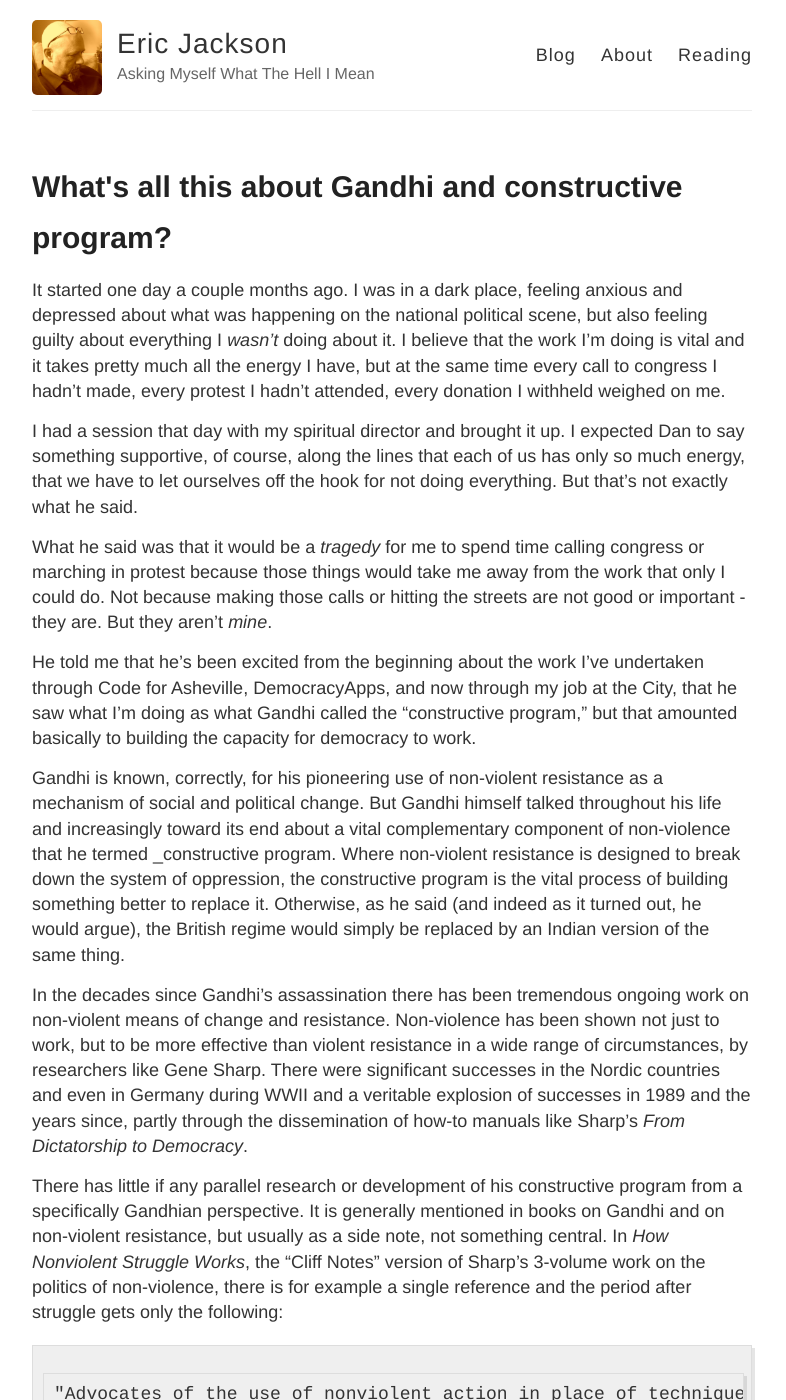
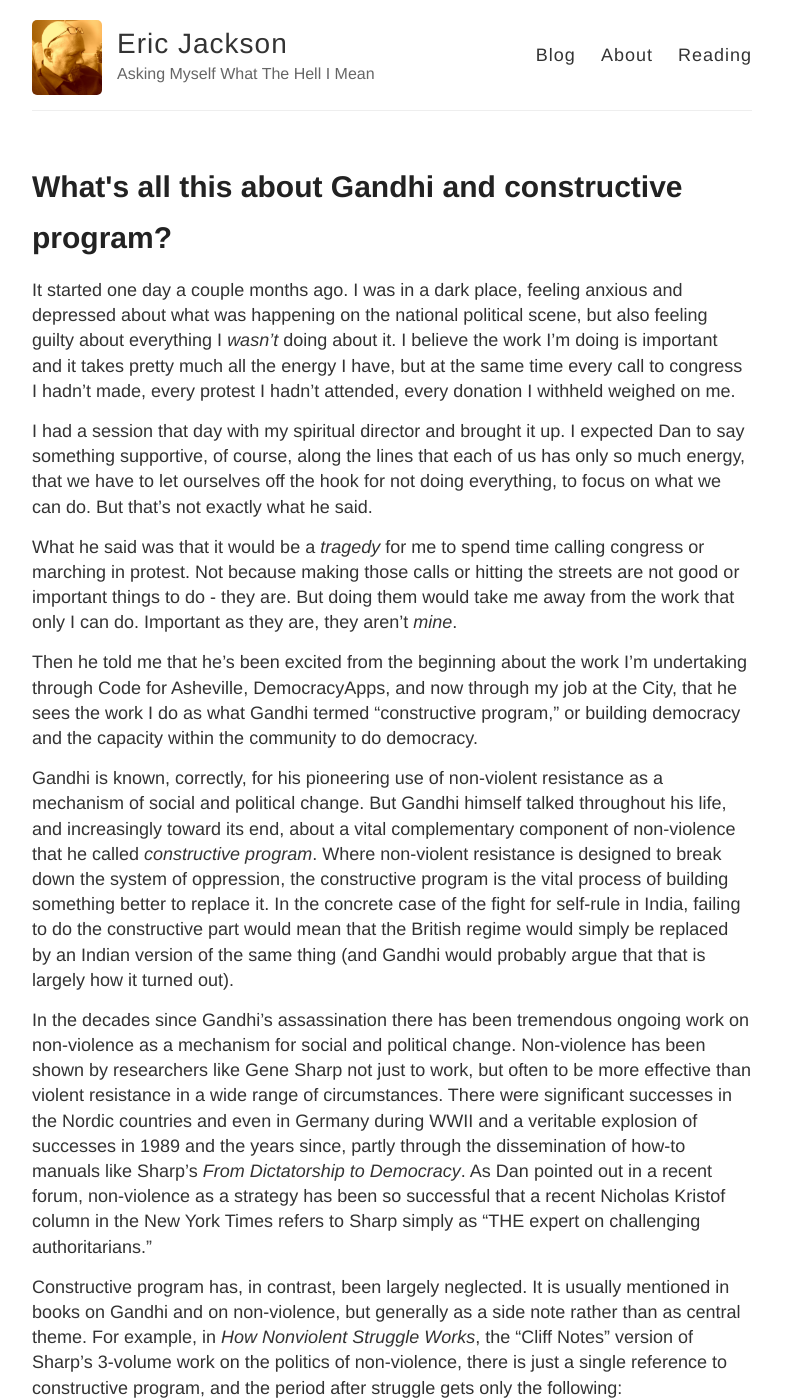
Before and after one commit to ejaxon/ejaxon.github.io, a Jekyll site: the page built from _posts/2017-4-15-what-about-constructive-program.md, in a window 1280 px wide and 1400 px high. Shown: the whole window, without its empty margins (248-1034 px from the left). Built offline with Jekyll 4.4.1, drawn with Linux system fonts in a browser that asks for light colours; some of the changed text lies outside the part shown.

Commit message:
Next iteration

```diff
--- a/_posts/2017-4-15-what-about-constructive-program.md
+++ b/_posts/2017-4-15-what-about-constructive-program.md
@@ -3,31 +3,35 @@
 title: What's all this about Gandhi and constructive program?
 ---
 
-It started one day a couple months ago. I was in a dark place, feeling anxious and depressed about what was happening on the national political scene, but also feeling guilty about everything I _wasn't_ doing about it. I believe that the work I'm doing is vital and it takes pretty much all the energy I have, but at the same time every call to congress I hadn't made, every protest I hadn't attended, every donation I withheld weighed on me.
+It started one day a couple months ago. I was in a dark place, feeling anxious and depressed about what was happening on the national political scene, but also feeling guilty about everything I _wasn't_ doing about it. I believe the work I'm doing is important and it takes pretty much all the energy I have, but at the same time every call to congress I hadn't made, every protest I hadn't attended, every donation I withheld weighed on me.
 
-I had a session that day with my spiritual director and brought it up. I expected Dan to say something supportive, of course, along the lines that each of us has only so much energy, that we have to let ourselves off the hook for not doing everything. But that's not exactly what he said.
+I had a session that day with my spiritual director and brought it up. I expected Dan to say something supportive, of course, along the lines that each of us has only so much energy, that we have to let ourselves off the hook for not doing everything, to focus on what we can do. But that's not exactly what he said.
 
-What he said was that it would be a _tragedy_ for me to spend time calling congress or marching in protest because those things would take me away from the work that only I could do. Not because making those calls or hitting the streets are not good or important - they are. But they aren't _mine_.
+What he said was that it would be a _tragedy_ for me to spend time calling congress or marching in protest. Not because making those calls or hitting the streets are not good or important things to do - they are.  But doing them would take me away from the work that only I can do. Important as they are, they aren't _mine_.
 
-He told me that he's been excited from the beginning about the work I've undertaken through Code for Asheville, DemocracyApps, and now through my job at the City, that he saw what I'm doing as what Gandhi called the "constructive program," but that amounted basically to building the capacity for democracy to work.
+Then he told me that he's been excited from the beginning about the work I'm undertaking through Code for Asheville, DemocracyApps, and now through my job at the City, that he sees the work I do as what Gandhi termed "constructive program," or building democracy and the capacity within the community to do democracy.
 
-Gandhi is known, correctly, for his pioneering use of non-violent resistance as a mechanism of social and political change. But Gandhi himself talked throughout his life and increasingly toward its end about a vital complementary component of non-violence that he termed _constructive program. Where non-violent resistance is designed to break down the system of oppression, the constructive program is the vital process of building something better to replace it. Otherwise, as he said (and indeed as it turned out, he would argue), the British regime would simply be replaced by an Indian version of the same thing.
+Gandhi is known, correctly, for his pioneering use of non-violent resistance as a mechanism of social and political change. But Gandhi himself talked throughout his life, and increasingly toward its end, about a vital complementary component of non-violence that he called _constructive program_. Where non-violent resistance is designed to break down the system of oppression, the constructive program is the vital process of building something better to replace it. In the concrete case of the fight for self-rule in India, failing to do the constructive part would mean that the British regime would simply be replaced by an Indian version of the same thing (and Gandhi would probably argue that that is largely how it turned out).
 
-In the decades since Gandhi's assassination there has been tremendous ongoing work on non-violent means of change and resistance. Non-violence has been shown not just to work, but to be more effective than violent resistance in a wide range of circumstances, by researchers like Gene Sharp. There were significant successes in the Nordic countries and even in Germany during WWII and a veritable explosion of successes in 1989 and the years since, partly through the dissemination of how-to manuals like Sharp's _From Dictatorship to Democracy_.
+In the decades since Gandhi's assassination there has been tremendous ongoing work on non-violence as a mechanism for social and political change. Non-violence has been shown by researchers like Gene Sharp not just to work, but often to be more effective than violent resistance in a wide range of circumstances. There were significant successes in the Nordic countries and even in Germany during WWII and a veritable explosion of successes in 1989 and the years since, partly through the dissemination of how-to manuals like Sharp's _From Dictatorship to Democracy_. As Dan pointed out in a recent forum, non-violence as a strategy has been so successful that a recent Nicholas Kristof column in the New York Times refers to Sharp simply as "THE expert on challenging authoritarians."
 
-There has little if any parallel research or development of his constructive program from a specifically Gandhian perspective. It is generally mentioned in books on Gandhi and on non-violent resistance, but usually as a side note, not something central. In _How Nonviolent Struggle Works_, the "Cliff Notes" version of Sharp's 3-volume work on the politics of non-violence, there is for example a single reference and the period after struggle gets only the following:
+Constructive program has, in contrast, been largely neglected. It is usually mentioned in books on Gandhi and on non-violence, but generally as a side note rather than as central theme. For example, in _How Nonviolent Struggle Works_, the "Cliff Notes" version of Sharp's 3-volume work on the politics of non-violence, there is just a single reference to constructive program, and the period after struggle gets only the following:
 
     "Advocates of the use of nonviolent action in place of techniques of violence have sometimes argued that the results achieved by nonviolent action are likely to be more permanent and satisfactory than those achieved by violence.
 
     Those advocates have argued that in the period following a successful nonviolent struggle, there will likely be "no aftermath of resentment, bitterness or revenge, no necessity for further threats of force," as Richard Gregg put it. A lasting change in the power relationships between the contending groups is also likely."
 
-On the one hand it makes perfect sense that books about resistance against oppression spend more energy on the resistance than on what happens after victory is won. But there's a problem - what happens after matters ... a lot.
+In effect, the constructive program is reduced to a simple assumption that the use of non-violent means to force change will somehow automatically result in a transformation of society.
 
-Anyone who has paid any attention to the problems of organizational change know that a transformation of organizational culture doesn't happen as the result of a single victory. Culture is tremendously persistent and lives far beyond any particular set of people who make up the organization at a particular time. I remember learning years ago about churches that if you want to understand the core issues in any congregation, look to the issues at its founding, even if that was many generations in the past. It's not that it's impossible to change the culture of an organization or community, but it does mean that it's very, very hard.
+On the one hand it seems reasonable to assume that the aftermath of change brought about by non-violent means is likely to be better than that following violent ones. On the other hand, that assumption is actually in direct contradiction to Gandhi's assertion that the resisters are likely to simply become the new oppressors within an essentially unchanged system.
 
-If this is true of a church or a corporation, how much more true must it be of an entire nation. I remember the enthusiasm about what might change after the fall of the Berlin wall and the collapse of the Soviet Union. Look at Russia today. Is it really that different? No. It still has an essentially autocratic system. Many of its basic characteristics have survived the fall of the monarchy and the later fall of the communist regime.
+I would argue that those familiar with issues of organizational change would probably have to side with Gandhi. The underlying structures and dynamics of an organizational system are remarkably persistent, often surviving even wholesale replacement of most of the participants. And a system at the scale of an entire nation is unlikely to be less resistant to change.
 
-I do believe that change brought about by nonviolent means is better than change brought about with violence. I suspect that the society that results afterward is probably better than could have been achieved through violent overthrow. But I have my doubts how transformational the change will end up being without much more work.
+
+
+
+
+
 
 The thing is, I am not particularly interested in overthrowing systems. First, the systems I'm interested in - the United States and tens of thousands of local communities that make it up - I don't think overthrow is the answer, I think transformation is. Better to look at the resistance as the early stages of what should be a long-term transformation
 
```
